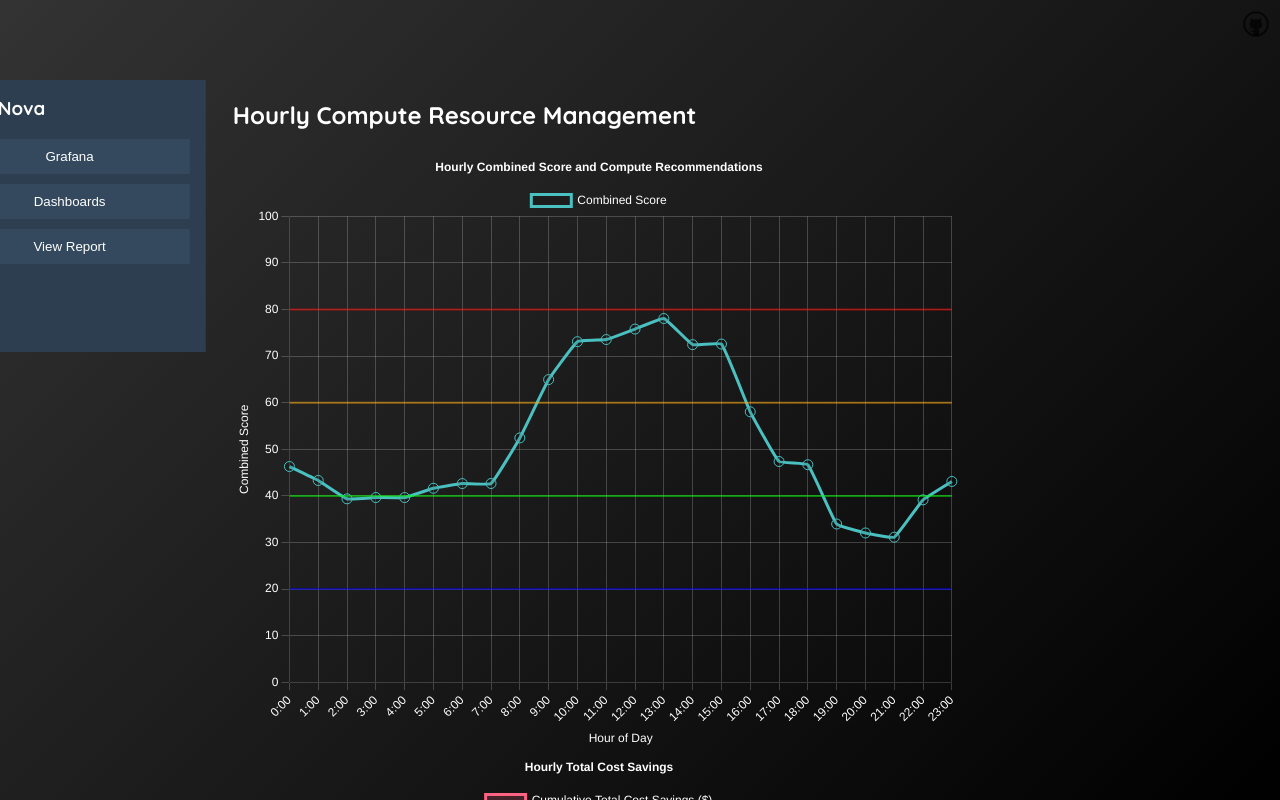
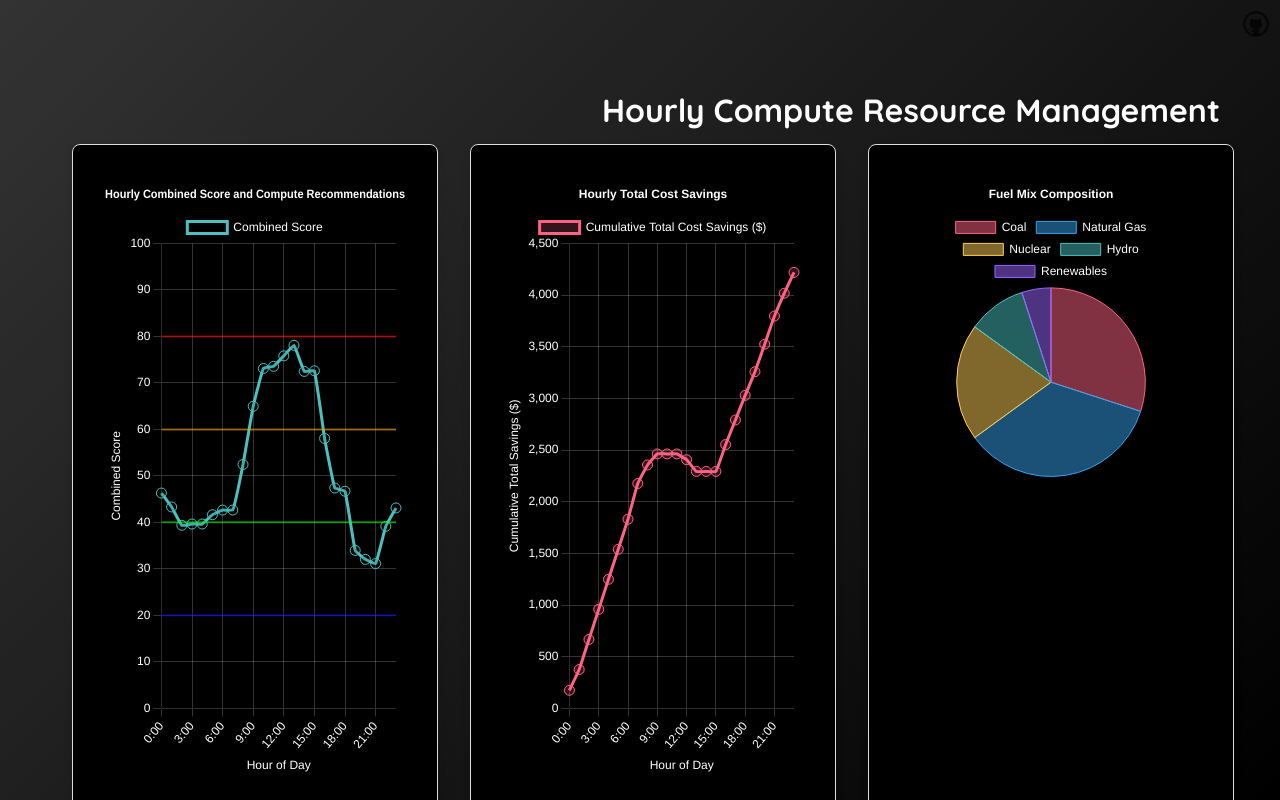
Before and after one commit to sethmorton/CalorNova, a SvelteKit app in the folder frontend/: page /analysis in a window 1280 px wide. Shown: the top 800 px of the page. Built offline with nearby package versions, Linux system fonts and the light colour scheme.

Commit message:
push latest dashboard changes

```diff
--- a/frontend/src/components/ChartComponent.svelte
+++ b/frontend/src/components/ChartComponent.svelte
@@ -315,35 +315,66 @@
 </script>
 
 <div>
-  <div class="parent-container">
-    <h2 >Hourly Compute Resource Management</h2>
+  <div class="dashboard">
+    <h2 class="dashboard-header">Hourly Compute Resource Management</h2>
+    <div class="grid-container">
+      <div class="chart-panel">
         <div class="chart-container">
           <canvas bind:this={chartCanvas}></canvas>
         </div>
       </div>
+      <div class="chart-panel">
         <div class="chart-container">
           <canvas bind:this={chartCanvas1}></canvas>
         </div>
-  <div class="mx-3 px-3 my-6 py-6 chart-container-1">
+      </div>
+      <div class="chart-panel">
+        <div class="chart-container">
           <canvas bind:this={canvas}></canvas>
-
+        </div>
+      </div>
+    </div>
   </div>
 </div>
 
 <style>
+  .dashboard-header {
+    position: absolute;
+    top: 10px;
+    right: 20px;
+    font-size: 2rem;
+    color: white;
+    margin: 0;
+  }
+
+  .grid-container {
+    display: grid;
+    grid-template-columns: repeat(3, 1fr); /* Adjusted for three columns */
+    gap: 2rem;
+    padding: 2rem;
+  }
+
   .chart-container {
     height: 600px;
-    width: 90%;
+    width: 100%;
+    padding: 1rem;
   }
 
-  .chart-container-1 {
-    height: 600px;
-    width: 90%;
-    margin-left: 3rem;
-    margin-top: 2rem;
+  .chart-panel {
+    border: 1px solid #ddd;
+    border-radius: 8px;
+    box-shadow: 0 4px 8px rgba(0, 0, 0, 0.1);
+    background-color: black;
+    padding: 1rem;
+    display: flex;
+    justify-content: center;
+    align-items: center;
   }
 
-  .parent-container {
-    width: 50.9rem;
+  .dashboard {
+    position: relative;
+    max-width: 1200px;
+    margin: 0 auto;
+    padding: 2rem 0;
   }
 </style>
--- a/frontend/src/routes/analysis/+page.svelte
+++ b/frontend/src/routes/analysis/+page.svelte
@@ -22,14 +22,14 @@
 </script>
 
 <div class="layout">
-  <aside class="sidebar">
+  <!-- <aside class="sidebar">
     <h3>CalorNova</h3>
     <ul>
       <li><button on:click={() => window.location.href = 'https://s1acker.grafana.net/d/panel-geomap/geomap-examples?orgId=1&from=1719117949252&to=1719139549252'}>Grafana</button></li>
       <li><button on:click={() => showReport.set(false)}>Dashboards</button></li>
       <li><button on:click={() => showReport.set(true)}>View Report</button></li>
     </ul>
-  </aside>
+  </aside> -->
 
   <div class="dashboard">
     {#if $showReport}
@@ -44,6 +44,7 @@
   .layout {
     display: flex;
     min-height: 100vh;
+    max-width: 100%;
   }
 
   .sidebar {
--- a/frontend/src/routes/analysis/Report.svelte
+++ b/frontend/src/routes/analysis/Report.svelte
@@ -1,4 +1,4 @@
-<script lang="ts">
+<!-- <script lang="ts">
   export let data;
 
   // Calculate some useful statistics
@@ -112,4 +112,151 @@
   th {
     background-color: #f2f2f2;
   }
+</style> -->
+
+<script lang="ts">
+  export let data;
+
+  // Calculate some useful statistics
+  let totalCombinedScore = 0;
+  let totalRecommendations = {
+    maintain: 0,
+    slightlyDecrease: 0,
+    significantlyDecrease: 0,
+    slightlyIncrease: 0,
+    significantlyIncrease: 0,
+  };
+
+  data.hourlyResults.forEach(result => {
+    totalCombinedScore += result.combinedScore;
+    if (result.recommendation.includes("Slightly decrease")) {
+      totalRecommendations.slightlyDecrease += 1;
+    } else if (result.recommendation.includes("Significantly decrease")) {
+      totalRecommendations.significantlyDecrease += 1;
+    } else if (result.recommendation.includes("Maintain")) {
+      totalRecommendations.maintain += 1;
+    } else if (result.recommendation.includes("Slightly increase")) {
+      totalRecommendations.slightlyIncrease += 1;
+    } else if (result.recommendation.includes("Significantly increase")) {
+      totalRecommendations.significantlyIncrease += 1;
+    }
+  });
+
+  let averageCombinedScore = totalCombinedScore / data.hourlyResults.length;
+</script>
+
+<section>
+  <h1>Daily Energy Report</h1>
+
+  <div class="summary">
+    <h2>Summary</h2>
+    <p><strong>Average Renewable Share:</strong> {data.averageRenewableShare}%</p>
+    <p><strong>Average Combined Score:</strong> {averageCombinedScore}</p>
+  </div>
+
+  <div class="recommendations">
+    <h2>Recommendations Summary</h2>
+    <p><strong>Slightly Decrease Compute:</strong> {totalRecommendations.slightlyDecrease}</p>
+    <p><strong>Significantly Decrease Compute:</strong> {totalRecommendations.significantlyDecrease}</p>
+    <p><strong>Maintain Normal Operations:</strong> {totalRecommendations.maintain}</p>
+    <p><strong>Slightly Increase Compute:</strong> {totalRecommendations.slightlyIncrease}</p>
+    <p><strong>Significantly Increase Compute:</strong> {totalRecommendations.significantlyIncrease}</p>
+  </div>
+
+  <div class="details">
+    <h2>Hourly Details</h2>
+    <table>
+      <thead>
+        <tr>
+          <th>Hour</th>
+          <th>Renewable Share</th>
+          <th>LMP</th>
+          <th>Combined Score</th>
+          <th>Recommendation</th>
+        </tr>
+      </thead>
+      <tbody>
+        {#each data.hourlyResults as result}
+          <tr>
+            <td>{result.hour}</td>
+            <td>{result.renewableScore}%</td>
+            <td>${result.normalizedCost}</td>
+            <td>{result.combinedScore}</td>
+            <td>{result.recommendation}</td>
+          </tr>
+        {/each}
+      </tbody>
+    </table>
+  </div>
+</section>
+
+<style>
+  section {
+    padding: 2rem;
+    background-color: #f0f4f8;
+    border-radius: 12px;
+    box-shadow: 0 4px 8px rgba(0, 0, 0, 0.1);
+    max-width: 900px;
+    margin: 2rem auto;
+    font-family: Arial, sans-serif;
+  }
+
+  h1 {
+    text-align: center;
+    color: #333;
+    margin-bottom: 1.5rem;
+    font-size: 2rem;
+  }
+
+  h2 {
+    text-align: left;
+    color: #555;
+    margin-bottom: 1rem;
+    border-bottom: 2px solid #ddd;
+    padding-bottom: 0.5rem;
+    font-size: 1.5rem;
+  }
+
+  .summary, .recommendations, .details {
+    margin-bottom: 2rem;
+    color: gray;
+  }
+
+  .summary p, .recommendations p {
+    color: #666;
+    margin: 0.5rem 0;
+  }
+
+  table {
+    width: 100%;
+    border-collapse: collapse;
+    margin-top: 1rem;
+    background-color: #fff;
+  }
+
+  table, th, td {
+    border: 1px solid #ddd;
+  }
+
+  th, td {
+    padding: 12px;
+    text-align: center;
+  }
+
+  th {
+    background-color: #f2f2f2;
+    color: #333;
+  }
+
+  tr:nth-child(even) {
+    background-color: #f9f9f9;
+  }
+
+  tr:hover {
+    background-color: #f1f1f1;
+  }
+
+  strong {
+    color: #333;
+  }
 </style>
```
Also changed, not shown: frontend/src/routes/about/+page.svelte (+0 -11 lines). Lines whose indentation alone changed are shown as unchanged.
